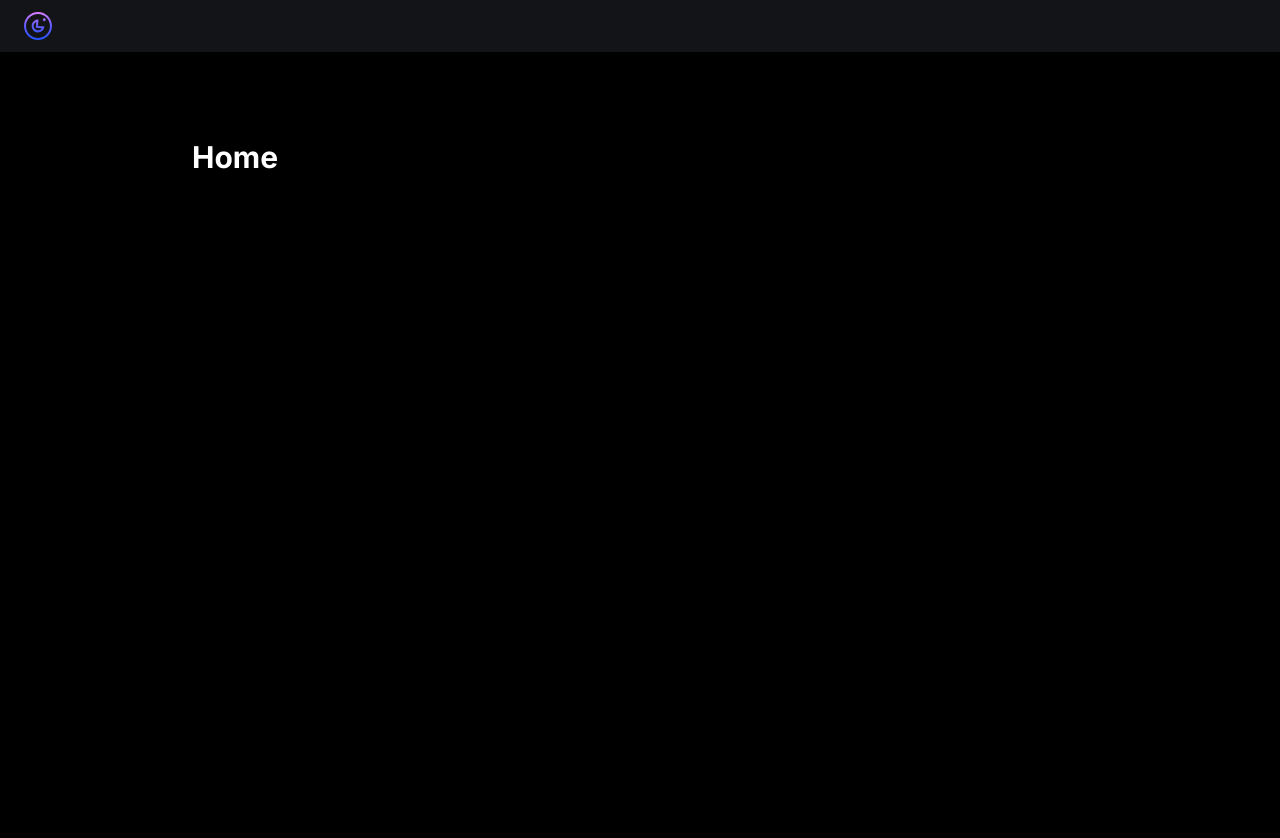
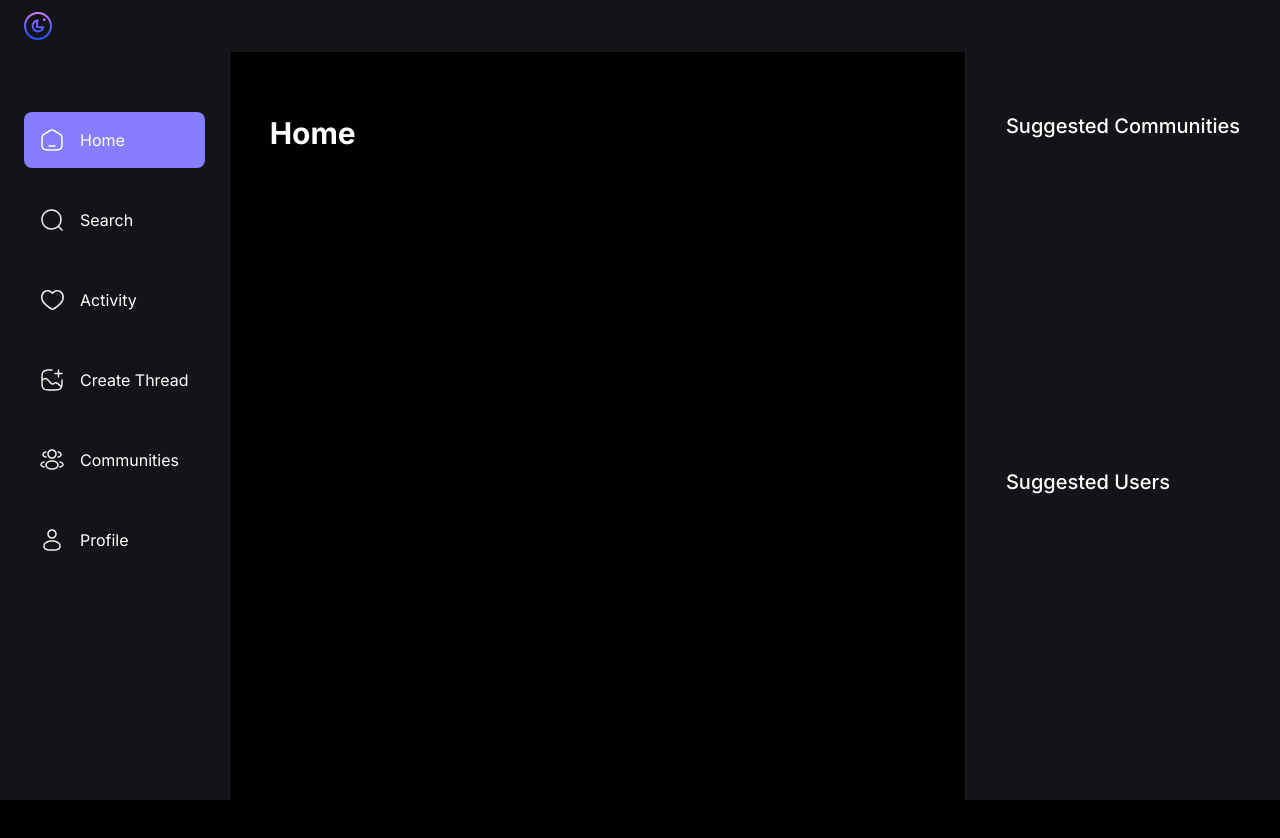
Before and after one commit to DevFlash-360/Threads, a Next.js app: page / in a window 1280 px wide. Shown: the top 838 px of the page. After the commit the page ends 800 px from the top, so only its background shows below. Built offline with nearby package versions, Linux system fonts and the light colour scheme; no server answers.

Commit message:
navigation bar

```diff
--- a/app/(root)/layout.tsx
+++ b/app/(root)/layout.tsx
@@ -25,7 +25,7 @@ export default function RootLayout({
         <html lang="en">
             <body className={`${inter.className} bg-dark-1`}>
               <Topbar />
-              <main>
+              <main className='flex flex-row'>
                 <LeftSidebar />
                 <section className='main-container'>
                   <div className='w-full max-w-4xl'>
--- a/components/shared/Bottombar.tsx
+++ b/components/shared/Bottombar.tsx
@@ -1,5 +1,39 @@
+"use client"
+
+import { sidebarLinks } from "@/constants";
+import Image from "next/image";
+import Link from "next/link";
+import { usePathname } from "next/navigation";
+
 function Bottombar() {
-    return <h1>Bottombar</h1>
+    const pathname = usePathname();
+    return (
+        <section className="bottombar">
+            <div className="bottombar_container">
+                {sidebarLinks.map((link) => {
+                    const isActive = (pathname.includes(link.route) && link.route.length > 1) || pathname === link.route;
+                    return (
+                        <Link
+                            href={link.route}
+                            key={link.label}
+                            className={`bottombar_link ${isActive && 'bg-primary-500'}`}
+                        >
+                            <Image
+                                src={link.imgURL}
+                                alt={link.label}
+                                width={24}
+                                height={24}
+                            />
+                            <p className="text-subtle-medium text-light-1 max-sm:hidden">
+                                {link.label.split(/\s+/)[0]}
+                            </p>
+                        </Link>
+                    )}
+                )}
+
+            </div>
+        </section>
+    )
 }
 
 export default Bottombar;
--- a/components/shared/LeftSidebar.tsx
+++ b/components/shared/LeftSidebar.tsx
@@ -1,5 +1,57 @@
+"use client"
+
+import { sidebarLinks } from "@/constants"
+import { SignOutButton, SignedIn } from "@clerk/nextjs";
+import Image from "next/image";
+import Link from "next/link";
+import { usePathname, useRouter } from "next/navigation";
+
 function LeftSidebar() {
-    return <h1>LeftSidebar</h1>
+    const router = useRouter();
+    const pathname = usePathname();
+    return (
+        <section className="custom-scrollbar leftsidebar">
+            <div className="flex w-full flex-1 flex-col gap-6 px-6">
+                {sidebarLinks.map((link) => {
+                    const isActive = (pathname.includes(link.route) && link.route.length > 1) || pathname === link.route;
+                    return (
+                        <Link
+                            href={link.route}
+                            key={link.label}
+                            className={`leftsidebar_link ${isActive && 'bg-primary-500'}`}
+                        >
+                            <Image
+                                src={link.imgURL}
+                                alt={link.label}
+                                width={24}
+                                height={24}
+                            />
+                            <p className="text-light-1 max-lg:hidden">
+                                {link.label}
+                            </p>
+                        </Link>
+                    )}
+                )}
+            </div>
+
+            <div className="mt-10 px-6">
+                <SignedIn>
+                    <SignOutButton signOutCallback={() => router.push('/sign-in')}>
+                        <div className="flex cursor-pointer gap-4 p-4">
+                            <Image
+                                src="/assets/logout.svg"
+                                alt="logout"
+                                width={24}
+                                height={24}
+                            />
+
+                            <p className="text-light-2 max-lg:hidden">Logout</p>
+                        </div>
+                    </SignOutButton>
+                </SignedIn>
+            </div>
+        </section>
+    )
 }
 
 export default LeftSidebar;
--- a/components/shared/Rightsidebar.tsx
+++ b/components/shared/Rightsidebar.tsx
@@ -1,5 +1,14 @@
 function RightSidebar() {
-    return <h1>RightSidebar</h1>
+    return (
+        <section className="custom-scrollbar rightsidebar">
+            <div className="flex flex-1 flex-col justify-start">
+                <h3 className="text-heading4-medium text-light-1">Suggested Communities</h3>
+            </div>
+            <div className="flex flex-1 flex-col justify-start">
+                <h3 className="text-heading4-medium text-light-1">Suggested Users</h3>
+            </div>
+        </section>
+    )
 }
 
 export default RightSidebar;
--- a/components/shared/Topbar.tsx
+++ b/components/shared/Topbar.tsx
@@ -1,4 +1,4 @@
-import { SignOutButton, SignedIn } from "@clerk/nextjs";
+import { OrganizationSwitcher, SignOutButton, SignedIn } from "@clerk/nextjs";
 import Image from "next/image";
 import Link from "next/link";
 
@@ -13,10 +13,26 @@ function Topbar() {
             <div className="flex items-center gap-1">
                 <div className="block md:hidden">
                     <SignedIn>
-                        <SignOutButton></SignOutButton>
+                        <SignOutButton>
+                            <div className="flex cursor-pointer">
+                                <Image
+                                    src="/assets/logout.svg"
+                                    alt="logout"
+                                    width={24}
+                                    height={24}
+                                />
+                            </div>
+                        </SignOutButton>
                     </SignedIn>
                 </div>
 
+                <OrganizationSwitcher
+                    appearance={{
+                        elements: {
+                            organizationSwitcherTrigger: "py-2 px-4"
+                        }
+                    }}
+                />
             </div>
         </nav>
     )
--- /dev/null
+++ b/constants/index.js
@@ -0,0 +1,44 @@
+export const sidebarLinks = [
+    {
+      imgURL: "/assets/home.svg",
+      route: "/",
+      label: "Home",
+    },
+    {
+      imgURL: "/assets/search.svg",
+      route: "/search",
+      label: "Search",
+    },
+    {
+      imgURL: "/assets/heart.svg",
+      route: "/activity",
+      label: "Activity",
+    },
+    {
+      imgURL: "/assets/create.svg",
+      route: "/create-thread",
+      label: "Create Thread",
+    },
+    {
+      imgURL: "/assets/community.svg",
+      route: "/communities",
+      label: "Communities",
+    },
+    {
+      imgURL: "/assets/user.svg",
+      route: "/profile",
+      label: "Profile",
+    },
+  ];
+
+  export const profileTabs = [
+    { value: "threads", label: "Threads", icon: "/assets/reply.svg" },
+    { value: "replies", label: "Replies", icon: "/assets/members.svg" },
+    { value: "tagged", label: "Tagged", icon: "/assets/tag.svg" },
+  ];
+
+  export const communityTabs = [
+    { value: "threads", label: "Threads", icon: "/assets/reply.svg" },
+    { value: "members", label: "Members", icon: "/assets/members.svg" },
+    { value: "requests", label: "Requests", icon: "/assets/request.svg" },
+  ];
```
